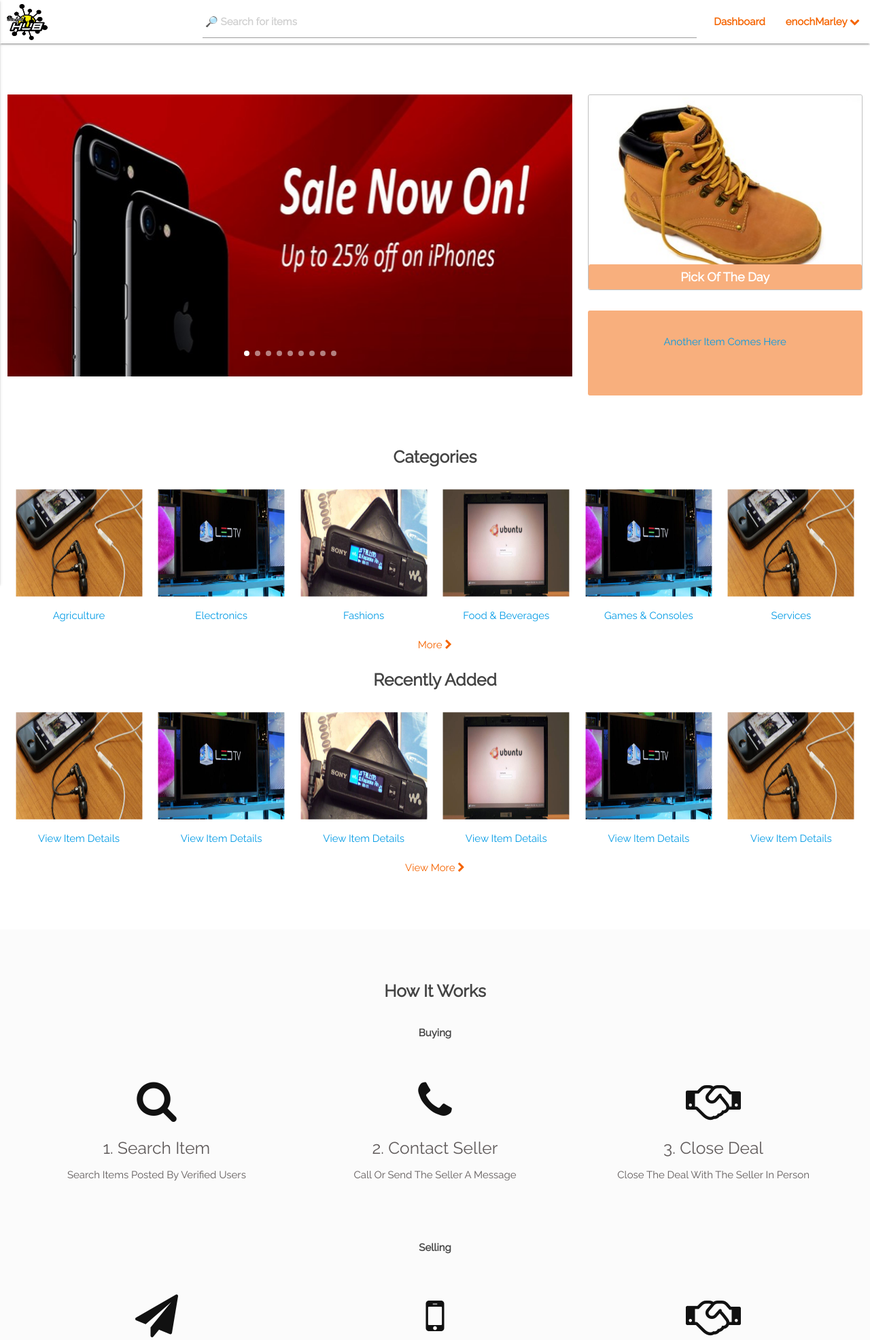
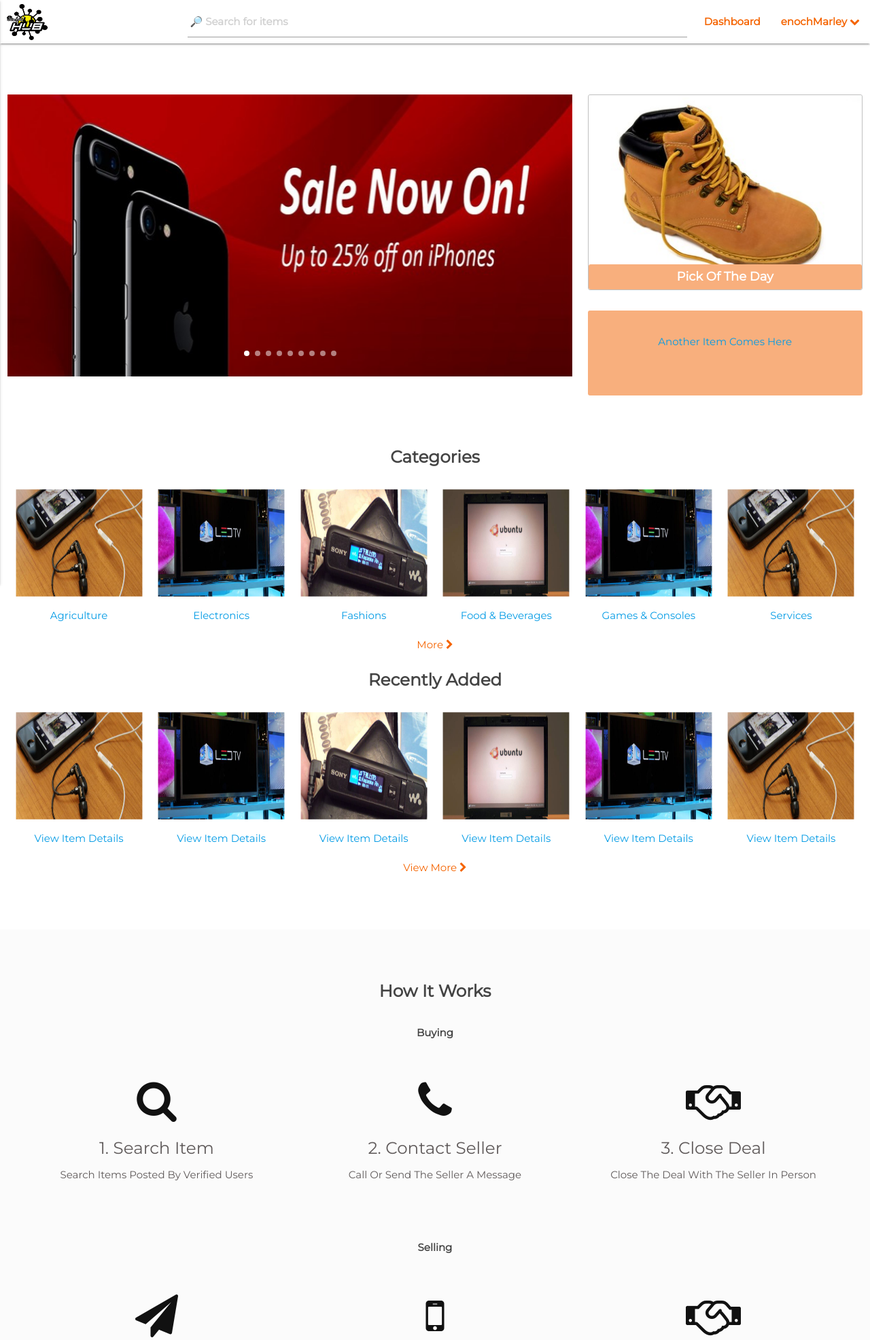
Before and after one commit to shstudentshub/studentshub, a PHP site: page / in a window 1280 px wide. Shown: the top 1972 px of the page at 68% size. Run offline with PHP 8.4, Linux system fonts and the light colour scheme; a user stored in the database is signed in; data comes from the database, SQL or seed files in the repository.

Commit message:
another commit

```diff
--- a/StudentHub/assets/css/style.css
+++ b/StudentHub/assets/css/style.css
@@ -6,7 +6,7 @@ body {
 }
 
 * {
-    font-family: 'Raleway', sans-serif;
+    font-family: 'Montserrat', sans-serif;
 }
 
 .custom-navbar{
--- a/StudentHub/includes/header.inc.php
+++ b/StudentHub/includes/header.inc.php
@@ -30,7 +30,7 @@
 		<meta name="viewport" content="width=device-width, initial-scale=1.0"/>
 		<!--Import materialize.css-->
 		<link type="text/css" rel="stylesheet" href="./assets/css/materialize.css"  media="screen,projection"/>
-		<link href="https://fonts.googleapis.com/css?family=Raleway" rel="stylesheet">
+		<link href="https://fonts.googleapis.com/css?family=Montserrat" rel="stylesheet">
 		<link type="text/css" rel="stylesheet" href="./assets/css/font-awesome.min.css" media="screen,projection"/>
 		<link rel="stylesheet" href="./assets/css/style.css">
 	</head>
```
